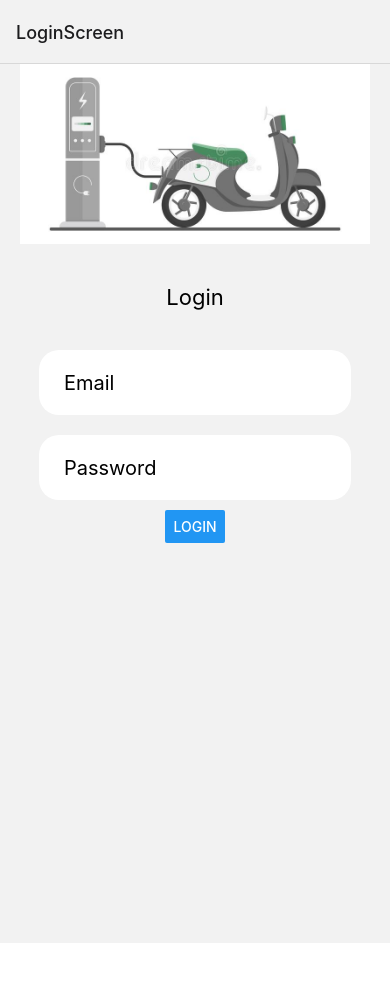
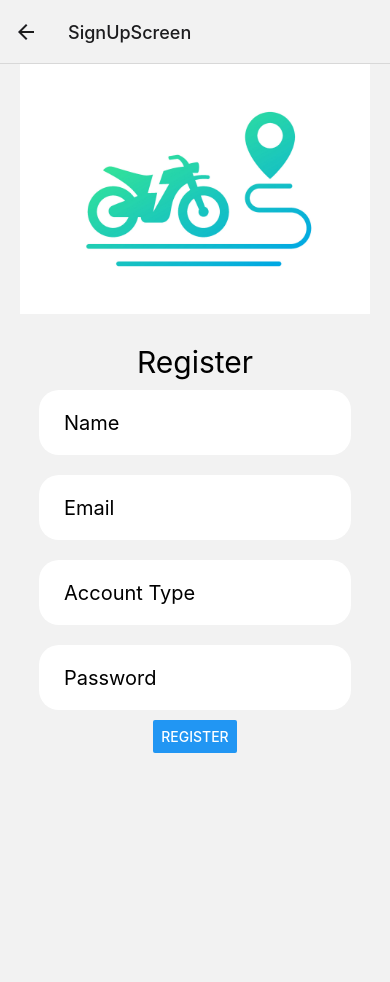
Before and after one commit to pandyaved98/BattArray, a React Native app: screen /SignUpScreen in a window 390 px wide. Shown: the top 982 px of the page. Before the commit the page ends 943 px from the top, so only its background shows below. Built offline with nearby package versions, Linux system fonts and the light colour scheme.

Commit message:
added sign up to navigator

```diff
--- a/navigation/AuthNavigator.tsx
+++ b/navigation/AuthNavigator.tsx
@@ -7,6 +7,7 @@ import { AuthStackParamsList } from "./NavigationTypes";
 
 // screen imports
 import Login from "../screens/Login";
+import SignUp from "../screens/SignUp";
 
 // Create a Stack Navigator
 const Stack = createStackNavigator<AuthStackParamsList>();
@@ -25,6 +26,7 @@ function AuthNavigator() {
   return (
     <Stack.Navigator screenOptions={screenOptions}>
       <Stack.Screen name="LoginScreen" component={Login} />
+      <Stack.Screen name="SignUpScreen" component={SignUp} />
     </Stack.Navigator>
   );
 }
--- a/screens/Login.tsx
+++ b/screens/Login.tsx
@@ -8,8 +8,9 @@ import AuthContext from "../context/AuthContext";
 var { width } = Dimensions.get("window");
 import Users from "../mock/Users.json";
 import AppLoading from "../components/AppLoading";
+import { AuthScreenProps } from "../navigation/NavigationTypes";
 
-const Login = () => {
+const Login = ({ navigation }: AuthScreenProps<"LoginScreen">) => {
   const [email, setEmail] = useState("");
   const [password, setPassword] = useState("");
   const [error, setError] = useState("");
@@ -30,7 +31,6 @@ const Login = () => {
         return;
       }
 
-      console.log(user);
       let findUser = Users.findIndex(item => item.email === email && item.password === password);
       if (findUser === -1) {
         SetLoading(false);
@@ -69,6 +69,10 @@ const Login = () => {
         />
         <View>{error ? <Error message={error} /> : null}</View>
         <Button onPress={login} title="Login" />
+
+        <View style={{ marginTop: 10 }}>
+          <Button title="Sign Up" onPress={() => navigation.navigate("SignUpScreen")} />
+        </View>
       </FormContainer>
 
       <AppLoading visible={Loading} loadingText="Logging In.." />
--- a/screens/SignUp.tsx
+++ b/screens/SignUp.tsx
@@ -1,22 +1,21 @@
 import {
   View,
   Text,
-  TextInput,
   Image,
   KeyboardAvoidingView,
   Button,
-  TouchableOpacity,
   Dimensions,
   StyleSheet,
+  ScrollView,
 } from "react-native";
 import React, { useState } from "react";
-import { ScrollView } from "react-native-gesture-handler";
 import FormContainer from "./Form/FormContainer";
 import Input from "./Form/Input";
 import Error from "./Form/Error";
 import { useContext } from "react";
 import AuthContext from "../context/AuthContext";
 var { width } = Dimensions.get("window");
+import AppLoading from "../components/AppLoading";
 
 const SignUp = props => {
   const onSubmit = () => {
@@ -24,26 +23,45 @@ const SignUp = props => {
   };
   const [name, setName] = useState("");
   const [email, setEmail] = useState("");
+  const [account_type, Setaccount_type] = useState("");
   const [password, setPassword] = useState("");
   const [error, setError] = useState("");
+  const [Loading, SetLoading] = useState(false);
 
   const { Login } = useContext(AuthContext);
 
   const register = () => {
+    try {
+      SetLoading(true);
       let user = {
-      name: name,
         email: email,
         password: password,
       };
-    if (email === "" || password == "") {
+      if (email === "" || password === "") {
+        SetLoading(false);
         setError("Please Fill In Your Credentials");
         return;
       }
 
-    Login({ email, name });
+      SetLoading(false);
+      console.log({
+        email: email,
+        name: name,
+        account_type: account_type,
+      });
+      Login({
+        email: email,
+        name: name,
+        account_type: account_type,
+      });
+    } catch (error) {
+      SetLoading(false);
+      console.log(error);
+    }
   };
 
   return (
+    <ScrollView>
       <KeyboardAvoidingView style={styles.container}>
         <Image style={styles.bikeImage} source={require("../assets/bike.jpg")} />
         <FormContainer title={"Register"}>
@@ -59,6 +77,7 @@ const SignUp = props => {
             id={"email"}
             onChangeText={text => setEmail(text.toLowerCase())}
           />
+          <Input placeholder={"Account Type"} onChangeText={Setaccount_type} />
           <Input
             placeholder={"Password"}
             name={"password"}
@@ -75,12 +94,14 @@ const SignUp = props => {
             </Button>
           </View>
         </FormContainer>
+
+        <AppLoading visible={Loading} loadingText="Logging In.." />
       </KeyboardAvoidingView>
+    </ScrollView>
   );
 };
 const styles = StyleSheet.create({
   container: {
-    marginTop: 150,
     alignItems: "center",
   },
   bikeImage: {
```
Lines whose indentation alone changed are shown as unchanged.
